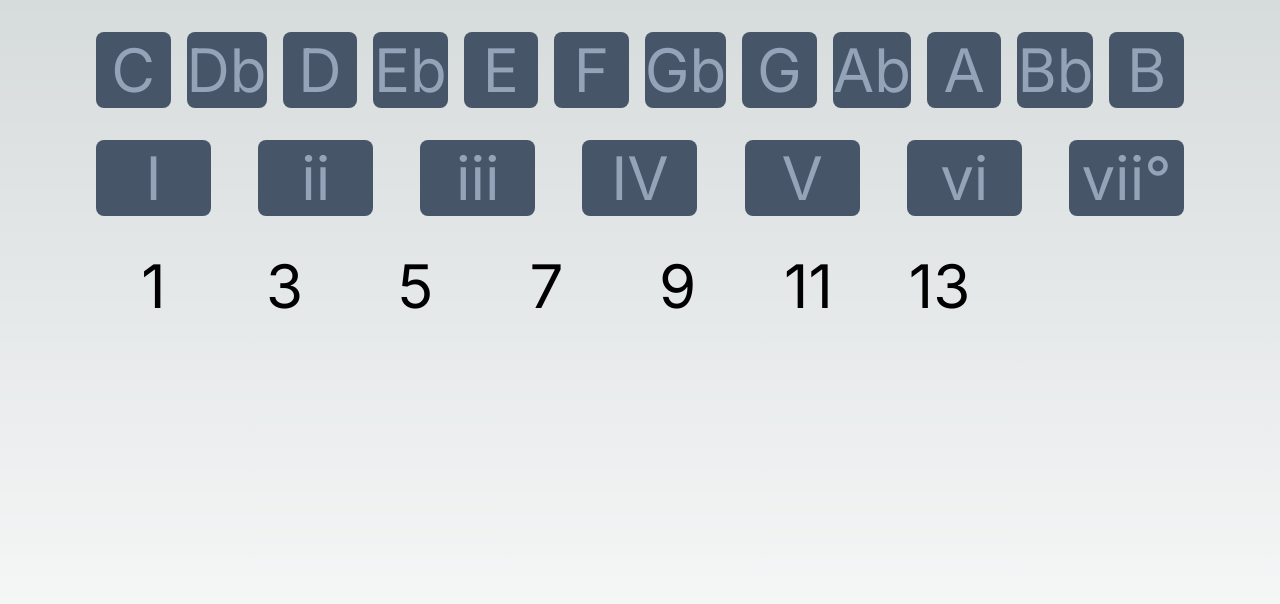
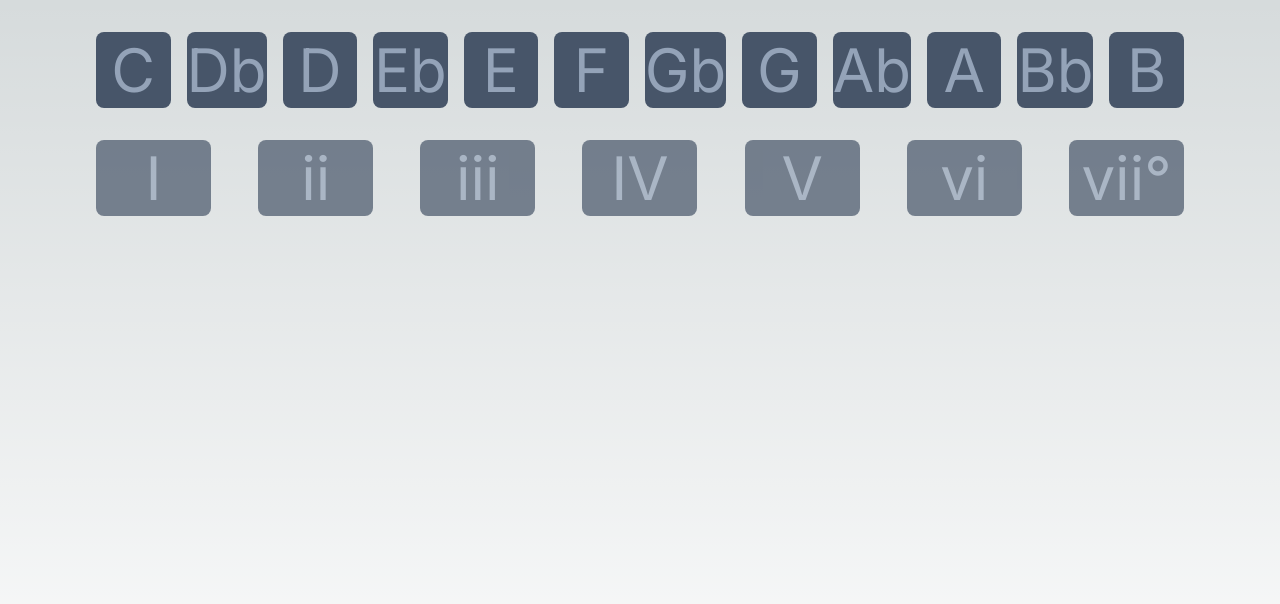
Before and after one commit to joemsak/major-scale-practice, a Next.js app: page / in a window 1280 px wide. Shown: the top 604 px of the page. Built offline with nearby package versions, Linux system fonts and the light colour scheme.

Commit message:
Improvement: require selectedRoot to select chords

```diff
--- a/src/app/page.js
+++ b/src/app/page.js
@@ -52,10 +52,10 @@ export default function Home() {
 
     if (idx > -1) {
       return cx("text-white", selectedChordColors[idx]);
-    } else if (selectedChords.length < 4) {
+    } else if (!selectedRoot || selectedChords.length > 3) {
+      return "opacity-70 bg-slate-600 text-slate-400 pointer-events-none";
+    } else {
       return "bg-slate-600 text-slate-400 hover:bg-slate-300";
-    } else {
-      return "opacity-70 bg-slate-600 text-slate-400 pointer-events-none";
     }
   };
 
@@ -98,6 +98,7 @@ export default function Home() {
         ))}
       </div>
 
+      {!!selectedChords.length && (
         <div className="mt-8 flex">
           {[1, 3, 5, 7, 9, 11, 13].map((degree, i) => (
             <span
@@ -108,6 +109,7 @@ export default function Home() {
             </span>
           ))}
         </div>
+      )}
 
       {selectedChords.map((chord, i) => (
         <div key={`selected-chord-${i}`} className="mt-8 flex">
```
Lines whose indentation alone changed are shown as unchanged.
